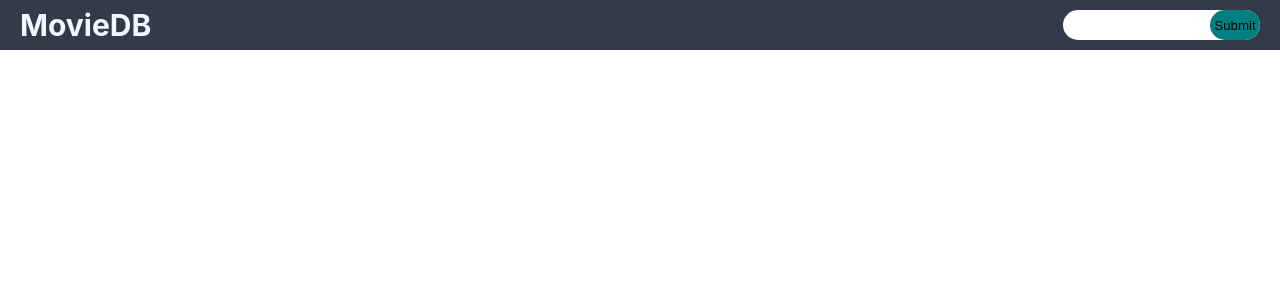
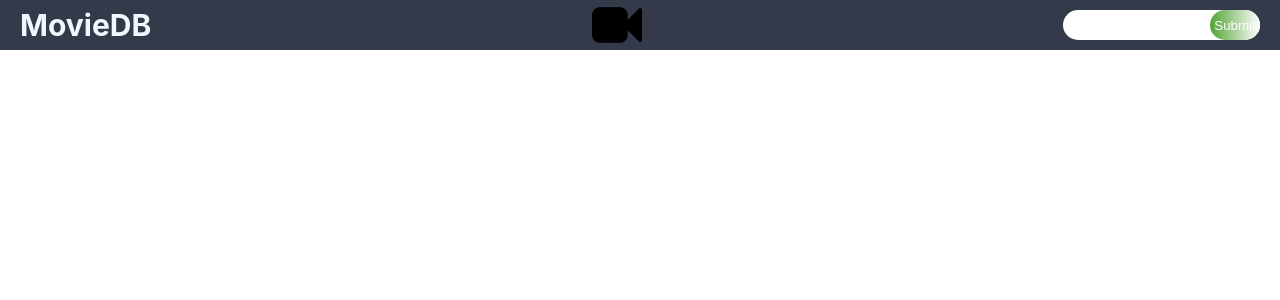
Before and after one commit to daoraCode/themoviedb, a React (Create React App) app: page / in a window 1280 px wide. Shown: the top 300 px of the page. Built offline with nearby package versions, Linux system fonts and the light colour scheme.

Commit message:
added img and gradient button

```diff
--- a/src/shared/components/Header.css
+++ b/src/shared/components/Header.css
@@ -28,12 +28,13 @@ h1 {
   margin-right: 20px;
   border-radius: 20px;
   border: none;
-  background-color: teal;
+  color: white;
+  background: rgb(82,165,53);
+  background: linear-gradient(90deg, rgba(82,165,53,1) 0%, rgba(255,255,255,1) 100%);
 }
 
 
-/* img {
-  width: 50px;
-  height: 50px;
+img {
   margin-left: 20px;
-} */
+  color: blue;
+}
--- a/src/shared/components/Header.tsx
+++ b/src/shared/components/Header.tsx
@@ -1,10 +1,12 @@
 import React from "react";
 import "./Header.css";
+import logo from "../../images/logo.png";
 
 export const Header = () => {
   return (
     <div className="header">
       <h1>MovieDB</h1>
+      <img src={logo} alt="logo app" width={50} height={50}/>
       {/* <img src="images/logo.png" alt="logo app" /> */}
       <div>
         <input className= "search" type= "text"/>
```
Also changed, not shown: src/images/logo.png.
